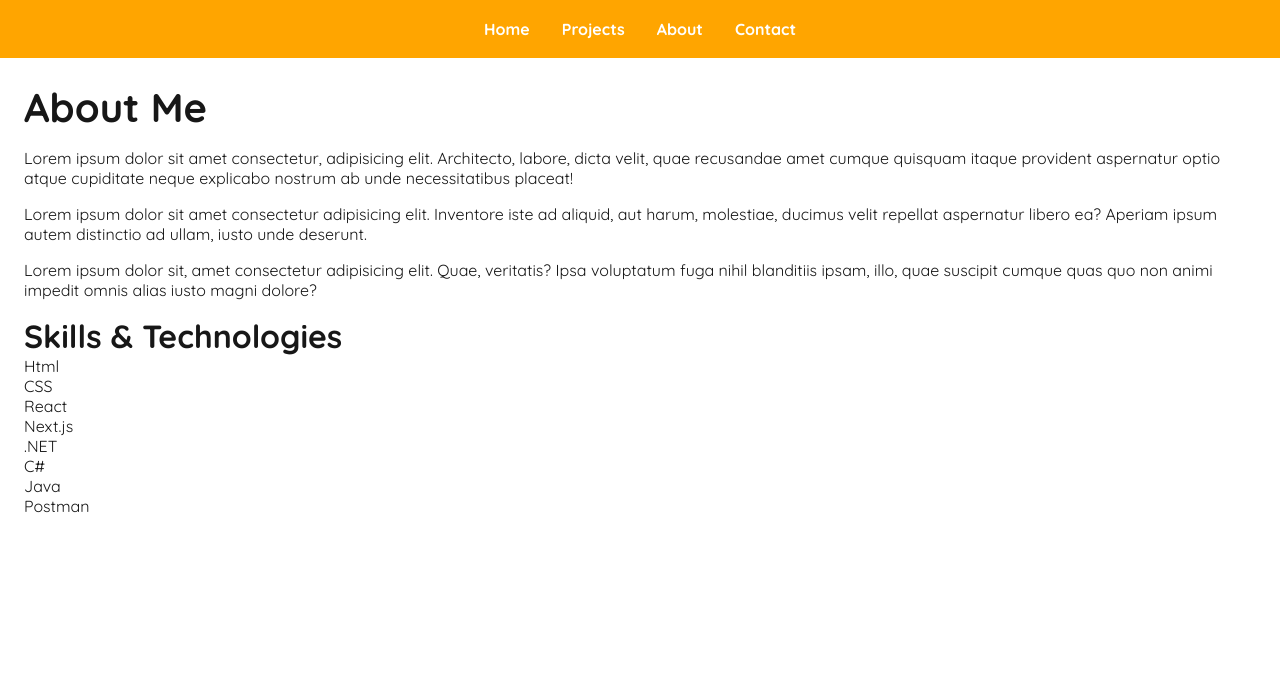
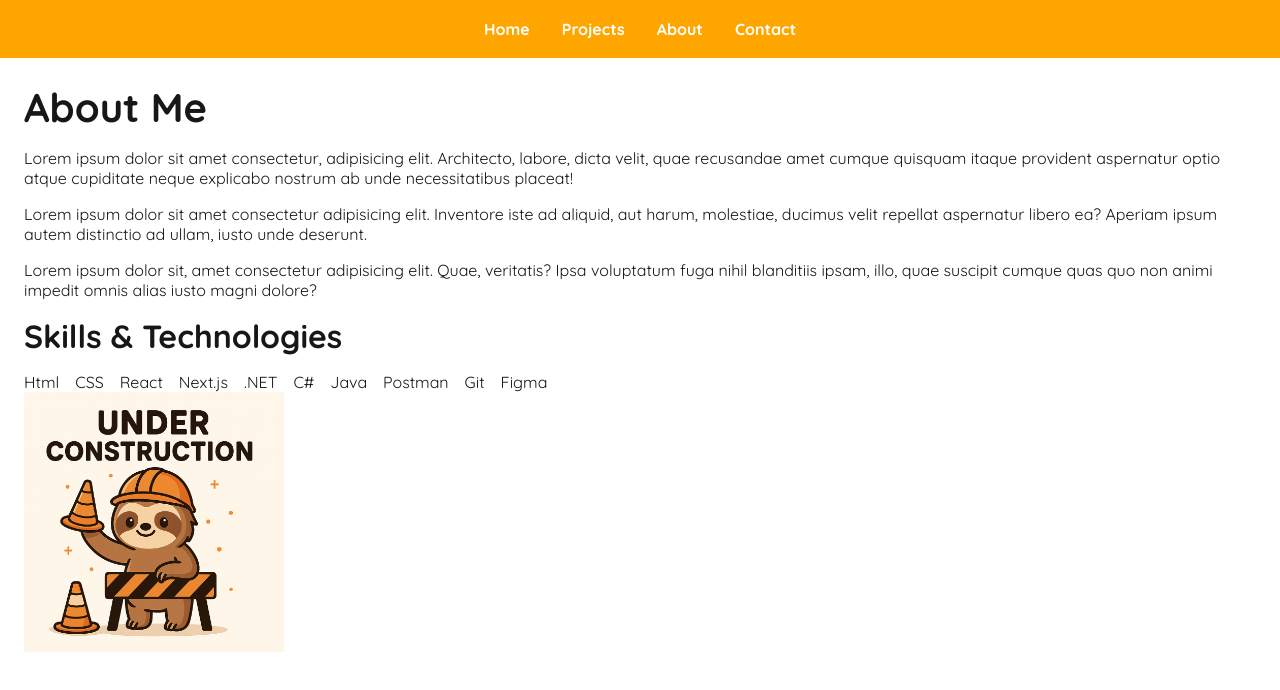
Before and after one commit to SallyResch/portfolio2.0, a Next.js app: page /about in a window 1280 px wide. Shown: the top 690 px of the page. Built offline with nearby package versions, Linux system fonts and the light colour scheme.

Commit message:
added alternative picture for profilepicture

```diff
--- a/app/about/page.jsx
+++ b/app/about/page.jsx
@@ -1,5 +1,7 @@
 import React from 'react'
 import styles from "./page.module.css"
+import Image from 'next/image'
+import altPicture from "../../public/cuteslothworker.png"
 export default function about() {
   return (
     <div className={styles.container}>
@@ -22,7 +24,12 @@ export default function about() {
           <div>C#</div>
           <div>Java</div>
           <div>Postman</div>
+          <div>Git</div>
+          <div>Figma</div>
         </div>
+      </section>
+      <section>
+        <Image src={altPicture} width={260} height={260} alt='alternative bild'/>
       </section>
     </div>
   )
--- a/app/about/page.module.css
+++ b/app/about/page.module.css
@@ -7,3 +7,9 @@
 .text{
     padding-bottom: 1rem;
 }
+.skillsContainer{
+    display: flex;
+    flex-wrap: wrap;
+    gap: 1rem;
+    padding-top: 1rem;
+}
```
